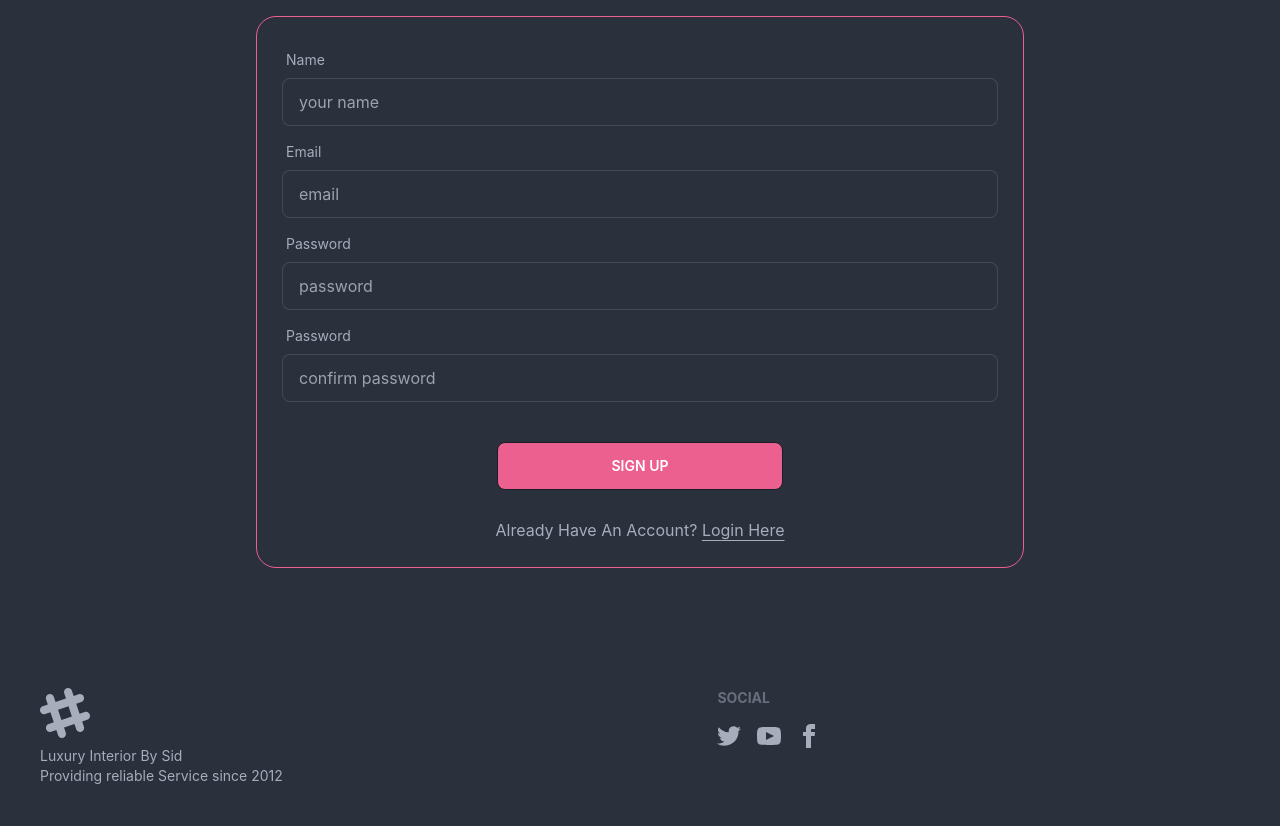
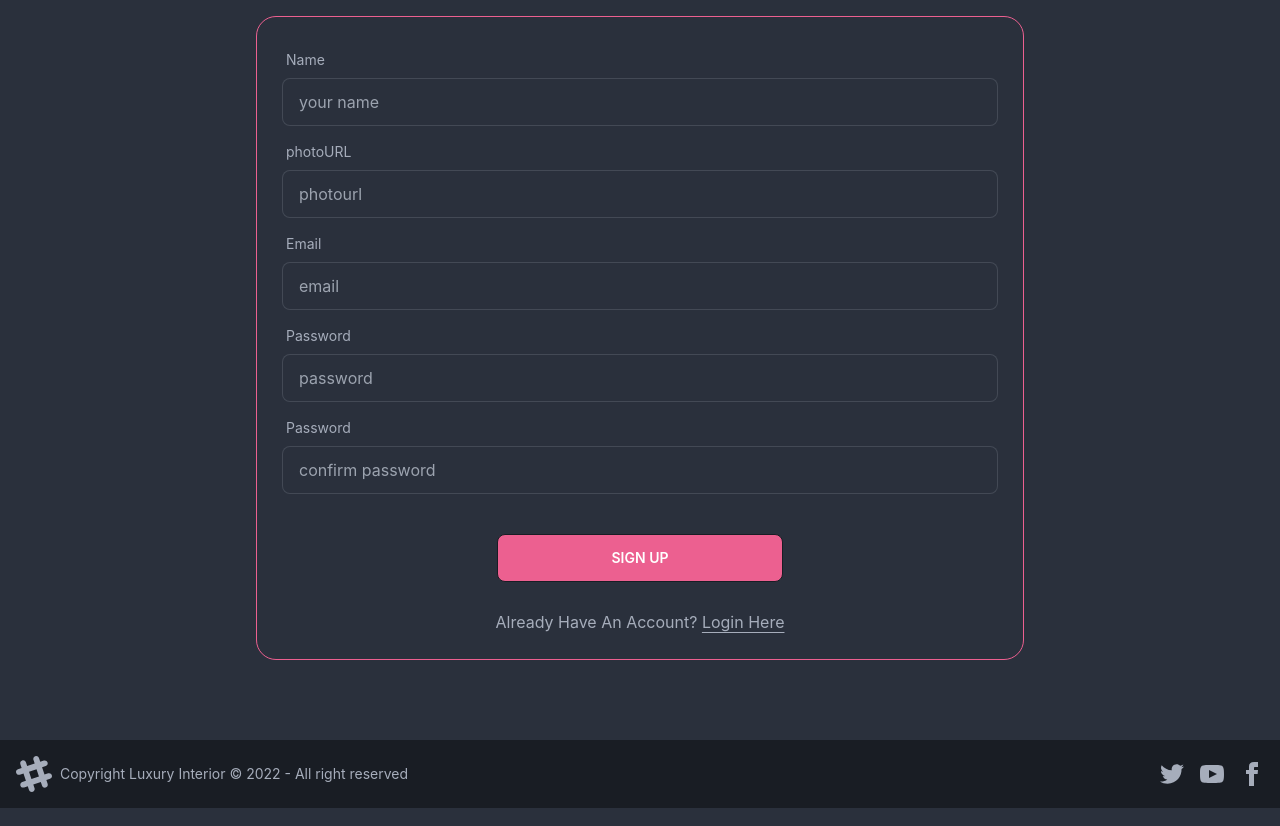
Before and after one commit to BmRahman/luxury-interior-client, a React (Create React App) app: page /register in a window 1280 px wide. Shown: the part 200-1026 px from the top of the page. Built offline with nearby package versions, Linux system fonts and the light colour scheme; no server answers.

Commit message:
delete operation done

```diff
--- /dev/null
+++ b/src/Components/MyReviews/MyCard/MyCard.js
@@ -0,0 +1,32 @@
+import React, { useContext } from 'react';
+import { AuthContext } from '../../../Contexts/AuthProvider';
+
+const MyCard = ({review, handleDelete}) => {
+    const {user, updateUserProfile} = useContext(AuthContext)
+    const {client, message, _id, reviewName} = review
+
+
+
+    return (
+        <div className='h-screen'>
+
+<div className="card shadow-xl">
+  <div className="card-body">
+    <div>
+    {/* <img src={user?.photoUrl} alt="" /> */}
+    <h2 className="card-title">{reviewName}</h2>
+    <h2 className="card-title">{client}</h2>
+    </div>
+    <p>{message}</p>
+    <div className="card-actions lg:flex justify-end">
+        <button className='btn'>Update</button>
+      <button className="btn btn-primary" onClick={() => handleDelete(_id)}>Delete Review</button>
+    </div>
+  </div>
+</div>
+
+        </div>
+    );
+};
+
+export default MyCard;
--- a/src/Components/MyReviews/MyReviews.js
+++ b/src/Components/MyReviews/MyReviews.js
@@ -1,6 +1,7 @@
 import React, { useContext, useEffect, useState } from 'react';
 import { AuthContext } from '../../Contexts/AuthProvider';
 import './MyReviews.css';
+import MyCard from './MyCard/MyCard';
 
 const MyReviews = () => {
     const {user} = useContext(AuthContext)
@@ -12,9 +13,31 @@
         .then(data => setMyReviews(data))
     },[user?.email])
 
+    const handleDelete = id => {
+        // const proceed = window.alert('Do you want to delete this review?')
+        fetch(`http://localhost:5000/reviews/${id}`, {
+                method: 'DELETE'
+            })
+            .then(res => res.json())
+            .then(data => {
+                console.log(data)
+                if(data.deletedCount > 0){
+                    alert('Review deleted successfully')
+                    const remaining = myReviews.filter(rev => rev._id !== id)
+                    setMyReviews(remaining)
+                }
+            })
+    }
+
     return (
         <div>
             <h2 className='text-center text-4xl my-10 mb-10'>You Have {myReviews.length} Reviews</h2>
+
+            <div className='grid grid-cols-1 lg:grid-cols-2 gap-5'>
+                {
+                    myReviews.map(review => <MyCard key={review._id} review={review} handleDelete={handleDelete}></MyCard>)
+                }
+            </div>
         </div>
     );
 };
--- a/src/Components/Register/Register.js
+++ b/src/Components/Register/Register.js
@@ -4,13 +4,14 @@
 import { Link } from 'react-router-dom';
 
 const Register = () => {
-    const {userCreate} = useContext(AuthContext);
+    const {userCreate, updateUserProfile} = useContext(AuthContext);
     const [passwordError, setPasswordError] = useState('')
 
     const handleRegister = (event) => {
         event.preventDefault();
         const form = event.target;
         const name = form.name.value;
+        const photoURL = form.image.value;
         const email = form.email.value;
         const password = form.password.value;
         const confirm = form.confirm.value;
@@ -25,13 +26,26 @@
             const user = result.user;
             form.reset()
             setPasswordError('')
+            handleUserProfile(name, photoURL)
             console.log(user)
           })
           .catch(err => {
             console.error(err)
           })
           }
+
+          const handleUserProfile = (name, photoURL) => {
+              const profile = {
+                displayName: name,
+                photoURL: photoURL
+              }
+              updateUserProfile(profile)
+              .then(() => {})
+              .catch(err => console.error(err))
+          }
     }
+
+
 
     return (
         <div className='my-10 lg:mb-20'>
@@ -43,6 +57,12 @@
             <span className="label-text">Name</span>
           </label>
           <input type="text" name='name' placeholder="your name" className="input input-bordered" />
+        </div>
+        <div className="form-control">
+          <label className="label">
+            <span className="label-text">photoURL</span>
+          </label>
+          <input type="text" name='image' placeholder="photourl" className="input input-bordered" />
         </div>
         <div className="form-control">
           <label className="label">
--- a/src/Components/Shared/Footer.js
+++ b/src/Components/Shared/Footer.js
@@ -3,18 +3,16 @@
 const Footer = () => {
     return (
         <div>
-            <footer className="footer p-10  text-neutral-content">
-  <div>
-    <svg width="50" height="50" viewBox="0 0 24 24" xmlns="http://www.w3.org/2000/svg" fillRule="evenodd" clipRule="evenodd" className="fill-current"><path d="M22.672 15.226l-2.432.811.841 2.515c.33 1.019-.209 2.127-1.23 2.456-1.15.325-2.148-.321-2.463-1.226l-.84-2.518-5.013 1.677.84 2.517c.391 1.203-.434 2.542-1.831 2.542-.88 0-1.601-.564-1.86-1.314l-.842-2.516-2.431.809c-1.135.328-2.145-.317-2.463-1.229-.329-1.018.211-2.127 1.231-2.456l2.432-.809-1.621-4.823-2.432.808c-1.355.384-2.558-.59-2.558-1.839 0-.817.509-1.582 1.327-1.846l2.433-.809-.842-2.515c-.33-1.02.211-2.129 1.232-2.458 1.02-.329 2.13.209 2.461 1.229l.842 2.515 5.011-1.677-.839-2.517c-.403-1.238.484-2.553 1.843-2.553.819 0 1.585.509 1.85 1.326l.841 2.517 2.431-.81c1.02-.33 2.131.211 2.461 1.229.332 1.018-.21 2.126-1.23 2.456l-2.433.809 1.622 4.823 2.433-.809c1.242-.401 2.557.484 2.557 1.838 0 .819-.51 1.583-1.328 1.847m-8.992-6.428l-5.01 1.675 1.619 4.828 5.011-1.674-1.62-4.829z"></path></svg>
-    <p>Luxury Interior By Sid<br/>Providing reliable Service since 2012</p>
+            <footer className="footer items-center p-4 bg-neutral text-neutral-content">
+  <div className="items-center grid-flow-col">
+    <svg width="36" height="36" viewBox="0 0 24 24" xmlns="http://www.w3.org/2000/svg" fillRule="evenodd" clipRule="evenodd" className="fill-current"><path d="M22.672 15.226l-2.432.811.841 2.515c.33 1.019-.209 2.127-1.23 2.456-1.15.325-2.148-.321-2.463-1.226l-.84-2.518-5.013 1.677.84 2.517c.391 1.203-.434 2.542-1.831 2.542-.88 0-1.601-.564-1.86-1.314l-.842-2.516-2.431.809c-1.135.328-2.145-.317-2.463-1.229-.329-1.018.211-2.127 1.231-2.456l2.432-.809-1.621-4.823-2.432.808c-1.355.384-2.558-.59-2.558-1.839 0-.817.509-1.582 1.327-1.846l2.433-.809-.842-2.515c-.33-1.02.211-2.129 1.232-2.458 1.02-.329 2.13.209 2.461 1.229l.842 2.515 5.011-1.677-.839-2.517c-.403-1.238.484-2.553 1.843-2.553.819 0 1.585.509 1.85 1.326l.841 2.517 2.431-.81c1.02-.33 2.131.211 2.461 1.229.332 1.018-.21 2.126-1.23 2.456l-2.433.809 1.622 4.823 2.433-.809c1.242-.401 2.557.484 2.557 1.838 0 .819-.51 1.583-1.328 1.847m-8.992-6.428l-5.01 1.675 1.619 4.828 5.011-1.674-1.62-4.829z"></path></svg>
+    <p>Copyright Luxury Interior © 2022 - All right reserved</p>
   </div>
-  <div>
-    <span className="footer-title">Social</span>
-    <div className="grid grid-flow-col gap-4">
-      <a><svg xmlns="http://www.w3.org/2000/svg" width="24" height="24" viewBox="0 0 24 24" className="fill-current"><path d="M24 4.557c-.883.392-1.832.656-2.828.775 1.017-.609 1.798-1.574 2.165-2.724-.951.564-2.005.974-3.127 1.195-.897-.957-2.178-1.555-3.594-1.555-3.179 0-5.515 2.966-4.797 6.045-4.091-.205-7.719-2.165-10.148-5.144-1.29 2.213-.669 5.108 1.523 6.574-.806-.026-1.566-.247-2.229-.616-.054 2.281 1.581 4.415 3.949 4.89-.693.188-1.452.232-2.224.084.626 1.956 2.444 3.379 4.6 3.419-2.07 1.623-4.678 2.348-7.29 2.04 2.179 1.397 4.768 2.212 7.548 2.212 9.142 0 14.307-7.721 13.995-14.646.962-.695 1.797-1.562 2.457-2.549z"></path></svg></a>
-      <a><svg xmlns="http://www.w3.org/2000/svg" width="24" height="24" viewBox="0 0 24 24" className="fill-current"><path d="M19.615 3.184c-3.604-.246-11.631-.245-15.23 0-3.897.266-4.356 2.62-4.385 8.816.029 6.185.484 8.549 4.385 8.816 3.6.245 11.626.246 15.23 0 3.897-.266 4.356-2.62 4.385-8.816-.029-6.185-.484-8.549-4.385-8.816zm-10.615 12.816v-8l8 3.993-8 4.007z"></path></svg></a>
-      <a><svg xmlns="http://www.w3.org/2000/svg" width="24" height="24" viewBox="0 0 24 24" className="fill-current"><path d="M9 8h-3v4h3v12h5v-12h3.642l.358-4h-4v-1.667c0-.955.192-1.333 1.115-1.333h2.885v-5h-3.808c-3.596 0-5.192 1.583-5.192 4.615v3.385z"></path></svg></a>
-    </div>
+  <div className="grid-flow-col gap-4 md:place-self-center md:justify-self-end">
+    <a><svg xmlns="http://www.w3.org/2000/svg" width="24" height="24" viewBox="0 0 24 24" className="fill-current"><path d="M24 4.557c-.883.392-1.832.656-2.828.775 1.017-.609 1.798-1.574 2.165-2.724-.951.564-2.005.974-3.127 1.195-.897-.957-2.178-1.555-3.594-1.555-3.179 0-5.515 2.966-4.797 6.045-4.091-.205-7.719-2.165-10.148-5.144-1.29 2.213-.669 5.108 1.523 6.574-.806-.026-1.566-.247-2.229-.616-.054 2.281 1.581 4.415 3.949 4.89-.693.188-1.452.232-2.224.084.626 1.956 2.444 3.379 4.6 3.419-2.07 1.623-4.678 2.348-7.29 2.04 2.179 1.397 4.768 2.212 7.548 2.212 9.142 0 14.307-7.721 13.995-14.646.962-.695 1.797-1.562 2.457-2.549z"></path></svg>
+    </a>
+    <a><svg xmlns="http://www.w3.org/2000/svg" width="24" height="24" viewBox="0 0 24 24" className="fill-current"><path d="M19.615 3.184c-3.604-.246-11.631-.245-15.23 0-3.897.266-4.356 2.62-4.385 8.816.029 6.185.484 8.549 4.385 8.816 3.6.245 11.626.246 15.23 0 3.897-.266 4.356-2.62 4.385-8.816-.029-6.185-.484-8.549-4.385-8.816zm-10.615 12.816v-8l8 3.993-8 4.007z"></path></svg></a>
+    <a><svg xmlns="http://www.w3.org/2000/svg" width="24" height="24" viewBox="0 0 24 24" className="fill-current"><path d="M9 8h-3v4h3v12h5v-12h3.642l.358-4h-4v-1.667c0-.955.192-1.333 1.115-1.333h2.885v-5h-3.808c-3.596 0-5.192 1.583-5.192 4.615v3.385z"></path></svg></a>
   </div>
 </footer>
         </div>
--- a/src/Components/Shared/Header.js
+++ b/src/Components/Shared/Header.js
@@ -56,7 +56,7 @@
   </div>
   <div className="navbar-end hidden lg:flex">
     {
-      user?.email ? <button onClick={handleLogout} className='btn log'>Log Out</button> :
+      user?.email || user?.uid ? <button onClick={handleLogout} className='btn log'>Log Out</button> :
       <>
       <Link to='/login'><button className='btn log mr-3'>Login</button></Link>
       <Link to='/register'><button className='btn log'>Sign Up</button></Link>
--- a/src/Contexts/AuthProvider.js
+++ b/src/Contexts/AuthProvider.js
@@ -1,5 +1,5 @@
 import React, { createContext, useEffect, useState } from 'react';
-import {createUserWithEmailAndPassword, getAuth, getIdTokenResult, GoogleAuthProvider, onAuthStateChanged, signInWithEmailAndPassword, signInWithPopup, signOut} from 'firebase/auth';
+import {createUserWithEmailAndPassword, getAuth, getIdTokenResult, GoogleAuthProvider, onAuthStateChanged, signInWithEmailAndPassword, signInWithPopup, signOut, updateProfile} from 'firebase/auth';
 import app from './../firebase/firebase.init';
 
 export const AuthContext = createContext();
@@ -29,6 +29,11 @@
         return signInWithPopup(auth, provider)
     }
 
+    // update user profile
+    const updateUserProfile = (profile) => {
+        return updateProfile(auth.currentUser, profile)
+    }
+
     // logout user
     const userLogout = () => {
         setLoader(true)
@@ -48,7 +53,7 @@
 
 
 
-    const authInfo = {user, userCreate, userLogin, googleLogin, userLogout, loader}
+    const authInfo = {user, userCreate, userLogin, googleLogin, userLogout, loader, updateUserProfile}
     return (
         <div>
            <AuthContext.Provider value={authInfo}>
--- a/src/Routes/Routes.js
+++ b/src/Routes/Routes.js
@@ -50,7 +50,7 @@
             },
             {
                 path: '/myreviews',
-                element: <MyReviews></MyReviews>
+                element: <PrivateRoute> <MyReviews></MyReviews> </PrivateRoute>
             },
             {
                 path: 'login',
```
